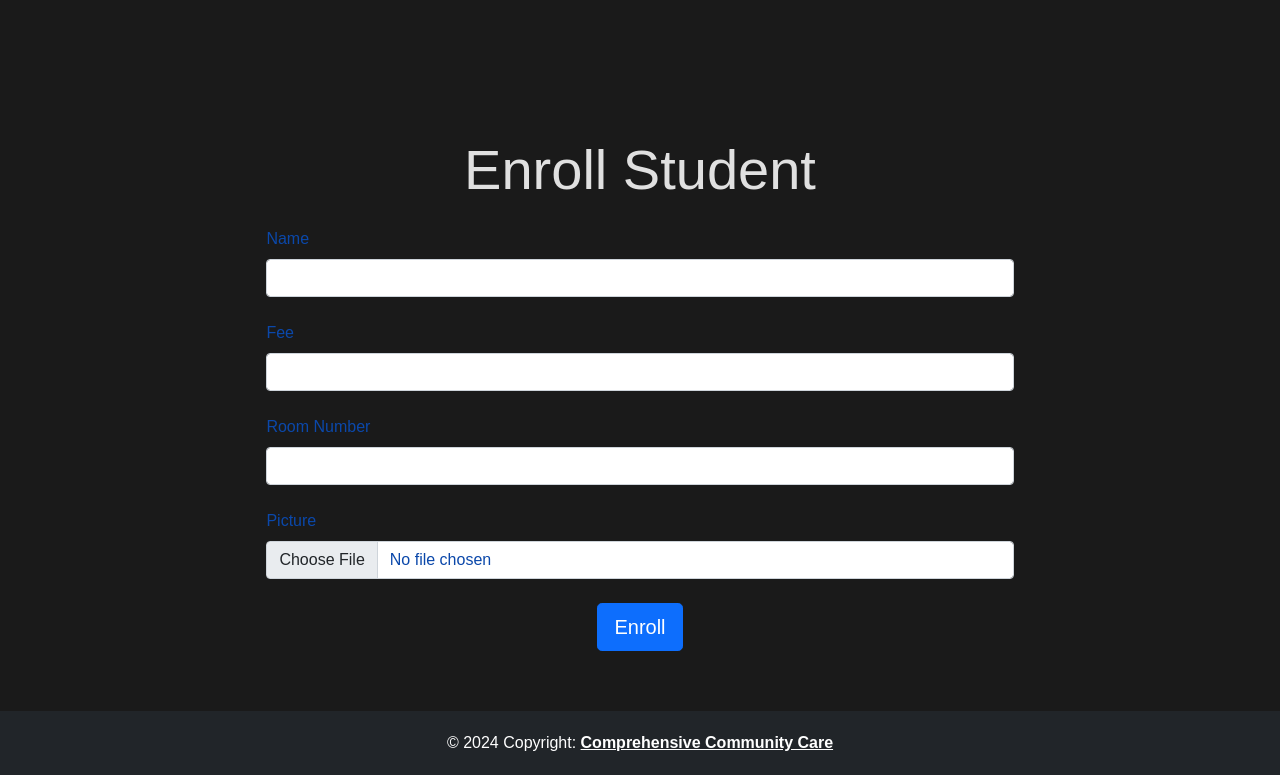
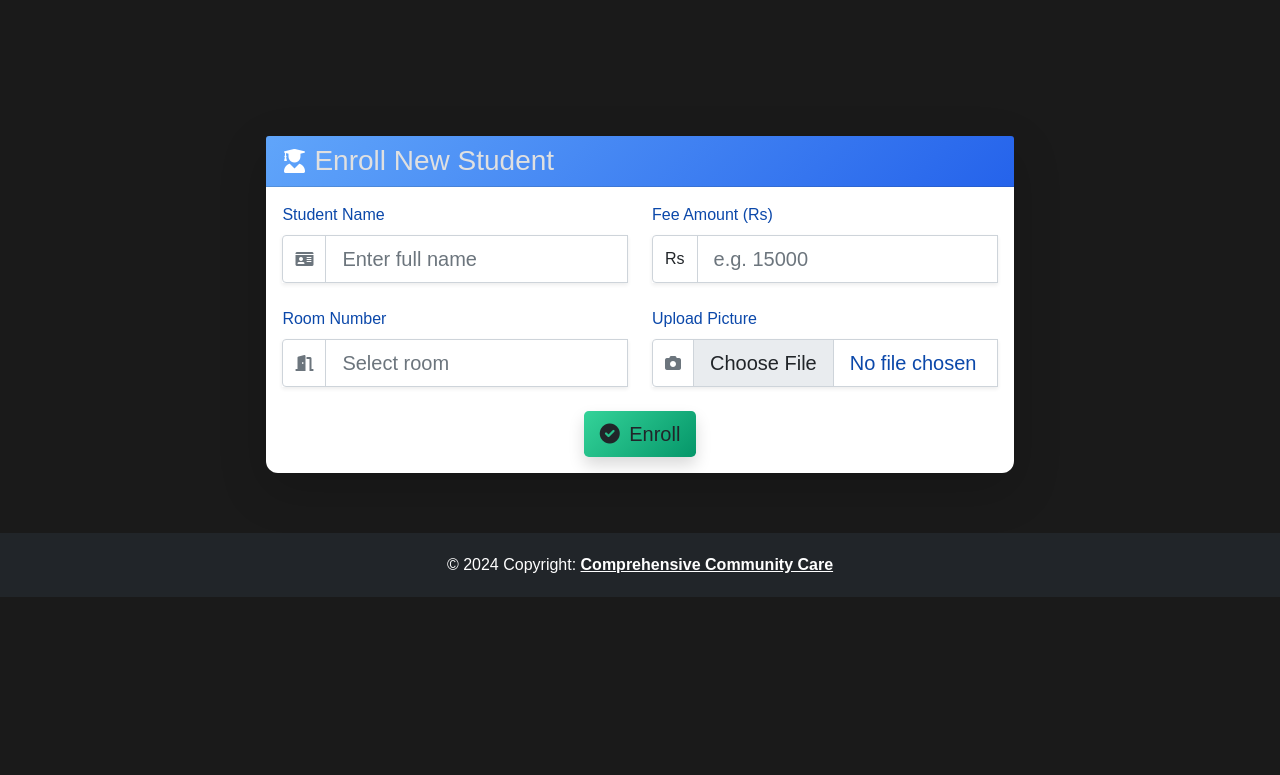
Before and after one commit to Ctoic/Hostel-Management-System-Using-Flask, a Flask app: page /enroll in a window 1280 px wide. Shown: the part 56-831 px from the top of the page. After the commit the page ends 653 px from the top, so only its background shows below. Run offline with Flask 3, Linux system fonts and the light colour scheme; a user stored in the database is signed in; some libraries are stand-ins or nearby versions.

Commit message:
added ineractive form

```diff
--- a/templates/enroll.html
+++ b/templates/enroll.html
@@ -3,63 +3,165 @@
 
 {% block content %}
 <div class="container mt-5">
-    <h2 class="display-4 text-center mb-4">Enroll Student</h2>
-    <form method="POST" enctype="multipart/form-data">
+  <div class="card shadow-lg border-0 fade-in">
+    <!-- Card Header -->
+    <div class="card-header bg-gradient-blue text-white d-flex align-items-center">
+      <i class="fas fa-user-graduate me-2 fs-4"></i>
+      <h3 class="mb-0">Enroll New Student</h3>
+    </div>
+    <!-- Card Body / Form -->
+    <div class="card-body">
+      <form method="POST" enctype="multipart/form-data" class="needs-validation" novalidate>
         {{ form.hidden_tag() }}
 
-        <div class="mb-4">
-            {{ form.name.label(class="form-label") }}
-            {{ form.name(class="form-control") }}
+        <div class="row g-4">
+          <!-- Student Name -->
+          <div class="col-md-6">
+            <label for="{{ form.name.id }}" class="form-label">Student Name</label>
+            <div class="input-group shadow-sm">
+              <span class="input-group-text bg-white">
+                <i class="fas fa-id-card text-secondary"></i>
+              </span>
+              {{ form.name(class="form-control form-control-lg", id="name", placeholder="Enter full name", required="required") }}
               <div class="invalid-feedback">
                 Please enter the student's name.
               </div>
             </div>
+          </div>
 
-        <div class="mb-4">
-            {{ form.fee.label(class="form-label") }}
-            {{ form.fee(class="form-control") }}
+          <!-- Fee Amount -->
+          <div class="col-md-6">
+            <label for="{{ form.fee.id }}" class="form-label">Fee Amount (Rs)</label>
+            <div class="input-group shadow-sm">
+              <span class="input-group-text bg-white">Rs</span>
+              {{ form.fee(class="form-control form-control-lg", id="fee", placeholder="e.g. 15000", required="required") }}
               <div class="invalid-feedback">
                 Please enter the fee amount.
               </div>
             </div>
+          </div>
 
-        <div class="mb-4">
-            {{ form.room_number.label(class="form-label") }}
-            {{ form.room_number(class="form-control") }}
+          <!-- Room Number -->
+          <div class="col-md-6">
+            <label for="{{ form.room_number.id }}" class="form-label">Room Number</label>
+            <div class="input-group shadow-sm">
+              <span class="input-group-text bg-white">
+                <i class="fas fa-door-open text-secondary"></i>
+              </span>
+              {{ form.room_number(class="form-control form-control-lg", id="room_number", placeholder="Select room", required="required") }}
               <div class="invalid-feedback">
                 Please select a room number.
               </div>
             </div>
+          </div>
 
-        <div class="mb-4">
-            {{ form.picture.label(class="form-label") }}
-            {{ form.picture(class="form-control") }}
+          <!-- Picture Upload -->
+          <div class="col-md-6">
+            <label for="{{ form.picture.id }}" class="form-label">Upload Picture</label>
+            <div class="input-group shadow-sm">
+              <span class="input-group-text bg-white">
+                <i class="fas fa-camera text-secondary"></i>
+              </span>
+              {{ form.picture(class="form-control form-control-lg", id="picture", accept="image/*", required="required") }}
               <div class="invalid-feedback">
                 Please upload a picture of the student.
               </div>
             </div>
+          </div>
+        </div>
 
-        <div class="d-flex justify-content-center">
-            <button type="submit" class="btn btn-primary btn-lg">{{ form.submit.label.text }}</button>
+        <!-- Image Preview -->
+        <div id="preview-container" class="text-center mt-4">
+          <img id="imgPreview" src="#" alt="Image Preview" class="img-thumbnail d-none" style="max-width: 150px;">
+        </div>
+
+        <!-- Submit Button -->
+        <div class="d-flex justify-content-center mt-4">
+          <button type="submit" class="btn btn-gradient-green btn-lg shadow">
+            <i class="fas fa-check-circle me-1"></i> {{ form.submit.label.text }}
+          </button>
         </div>
       </form>
     </div>
+  </div>
+</div>
 
+<!-- Inline CSS -->
+<style>
+  /* Fade-in Animation */
+  .fade-in {
+    animation: fadeIn 0.6s ease-out forwards;
+    opacity: 0;
+  }
+  @keyframes fadeIn {
+    from { opacity: 0; transform: translateY(20px); }
+    to   { opacity: 1; transform: translateY(0); }
+  }
+
+  /* Gradient Backgrounds */
+  .bg-gradient-blue {
+    background: linear-gradient(135deg, #60a5fa, #2563eb);
+  }
+  .btn-gradient-green {
+    background: linear-gradient(135deg, #34d399, #059669) !important;
+    border: none !important;
+    transition: transform 0.2s ease, opacity 0.2s ease;
+  }
+  .btn-gradient-green:hover {
+    transform: translateY(-2px);
+    opacity: 0.9;
+  }
+
+  /* Card Hover Elevation */
+  .card:hover {
+    transform: translateY(-5px);
+    box-shadow: 0 12px 24px rgba(0, 0, 0, 0.15);
+  }
+
+  /* Input Focus Styles */
+  .form-control:focus, .form-select:focus {
+    border-color: #2563eb;
+    box-shadow: 0 0 0 0.25rem rgba(37, 99, 235, 0.25);
+  }
+
+  /* Image Preview Styling */
+  #imgPreview {
+    border-radius: 0.5rem;
+    max-height: 150px;
+    object-fit: cover;
+  }
+</style>
+
+<!-- JavaScript: Bootstrap Validation + Image Preview -->
 <script>
-    // Example of adding Bootstrap validation for the form
+  // Bootstrap form validation
   (function () {
-        'use strict'
-        var forms = document.querySelectorAll('.needs-validation')
-        Array.prototype.slice.call(forms)
-            .forEach(function (form) {
+    'use strict';
+    const forms = document.querySelectorAll('.needs-validation');
+    Array.prototype.slice.call(forms).forEach(function (form) {
       form.addEventListener('submit', function (event) {
         if (!form.checkValidity()) {
-                        event.preventDefault()
-                        event.stopPropagation()
+          event.preventDefault();
+          event.stopPropagation();
         }
-                    form.classList.add('was-validated')
-                }, false)
-            })
-    })()
+        form.classList.add('was-validated');
+      }, false);
+    });
+  })();
+
+  // Image preview functionality
+  document.getElementById('picture').addEventListener('change', function (event) {
+    const file = event.target.files[0];
+    const preview = document.getElementById('imgPreview');
+    if (file) {
+      preview.src = URL.createObjectURL(file);
+      preview.classList.remove('d-none');
+    } else {
+      preview.classList.add('d-none');
+    }
+  });
 </script>
+
+<!-- Font Awesome for Icons -->
+<link rel="stylesheet" href="https://cdnjs.cloudflare.com/ajax/libs/font-awesome/6.0.0/css/all.min.css">
 {% endblock %}
```
Lines whose indentation alone changed are shown as unchanged.
